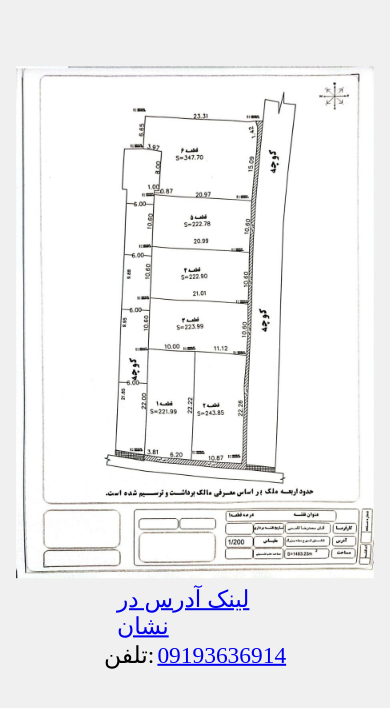
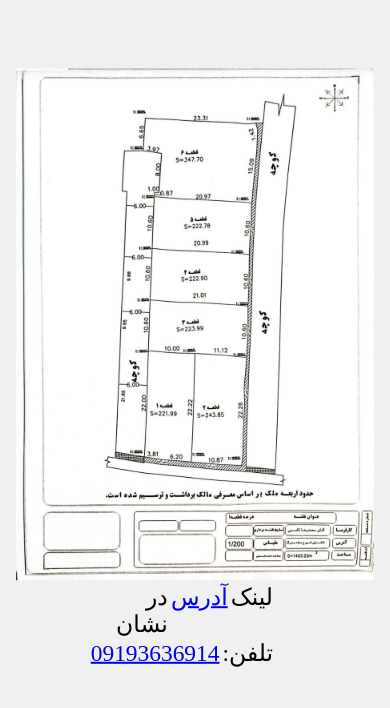
Before and after one commit to Ali-Ghasemi-Tech/kiwi, a plain HTML site: page index.html in a window 390 px wide. Drawn offline with Linux system fonts and the light colour scheme.

Commit message:
fix text

```diff
--- a/index.html
+++ b/index.html
@@ -11,7 +11,11 @@
     <img src="./assets/photo_2024-11-20_18-47-43.jpg" alt="">
   </a>
 
-  <a href="https://nshn.ir/2bfuM5yx1R0g">لینک آدرس در نشان</a>
+  <div>
+    <span>لینک</span>
+    <a href="https://nshn.ir/2bfuM5yx1R0g"> آدرس</a>
+    <span>در نشان</span>
+  </div>
   <div>
     <span>تلفن: </span>
     <a href="tel:09193636914">09193636914</a>
--- a/style.css
+++ b/style.css
@@ -34,10 +34,10 @@ a{
     padding-bottom: 0.5vw;
   }
 
-  a{
-    font-size: 15vw;
-  }
+
   div{
+    direction: rtl;
+    width: 100%;
     font-size: 15vw;
     display: flex;
     gap: 2vw;
```
